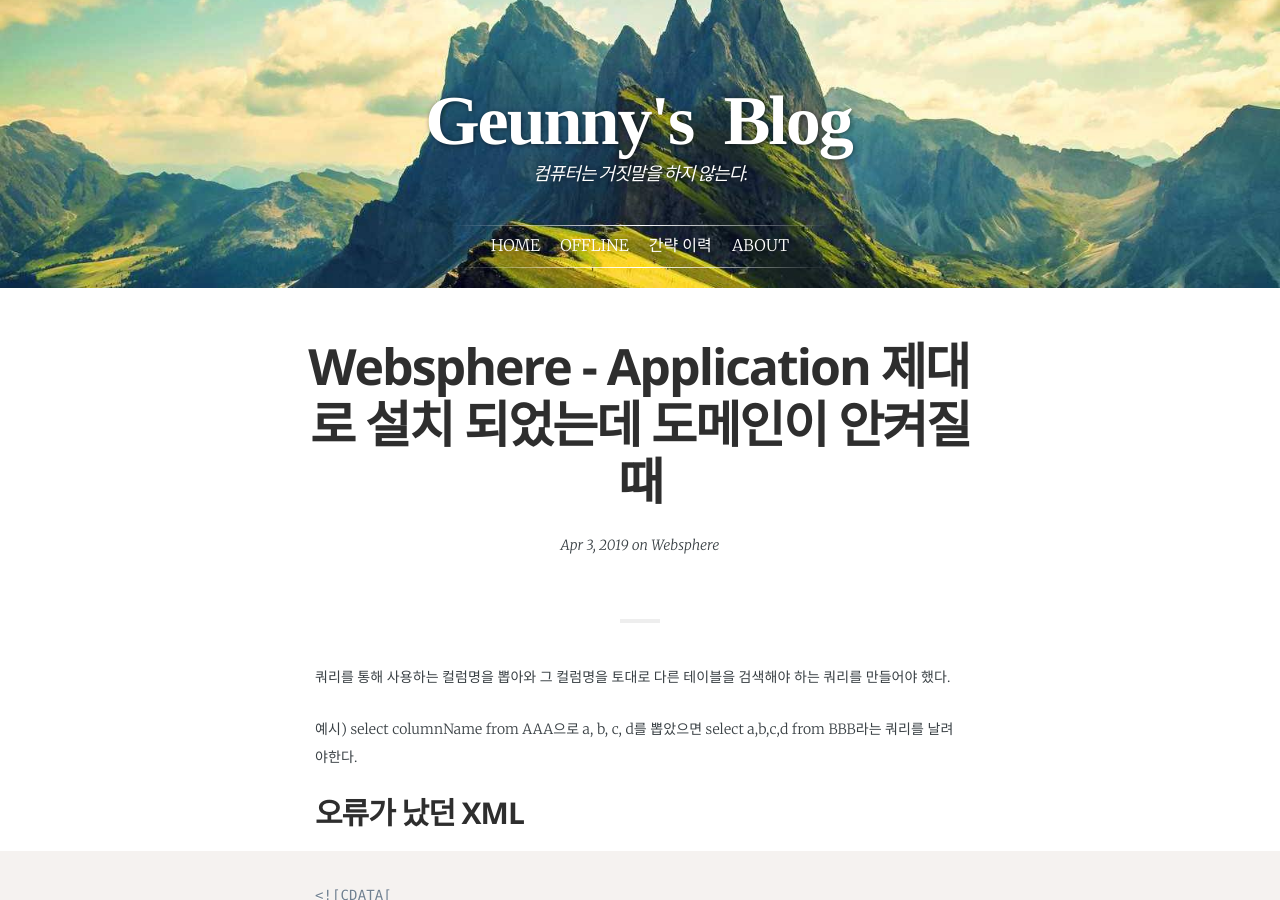
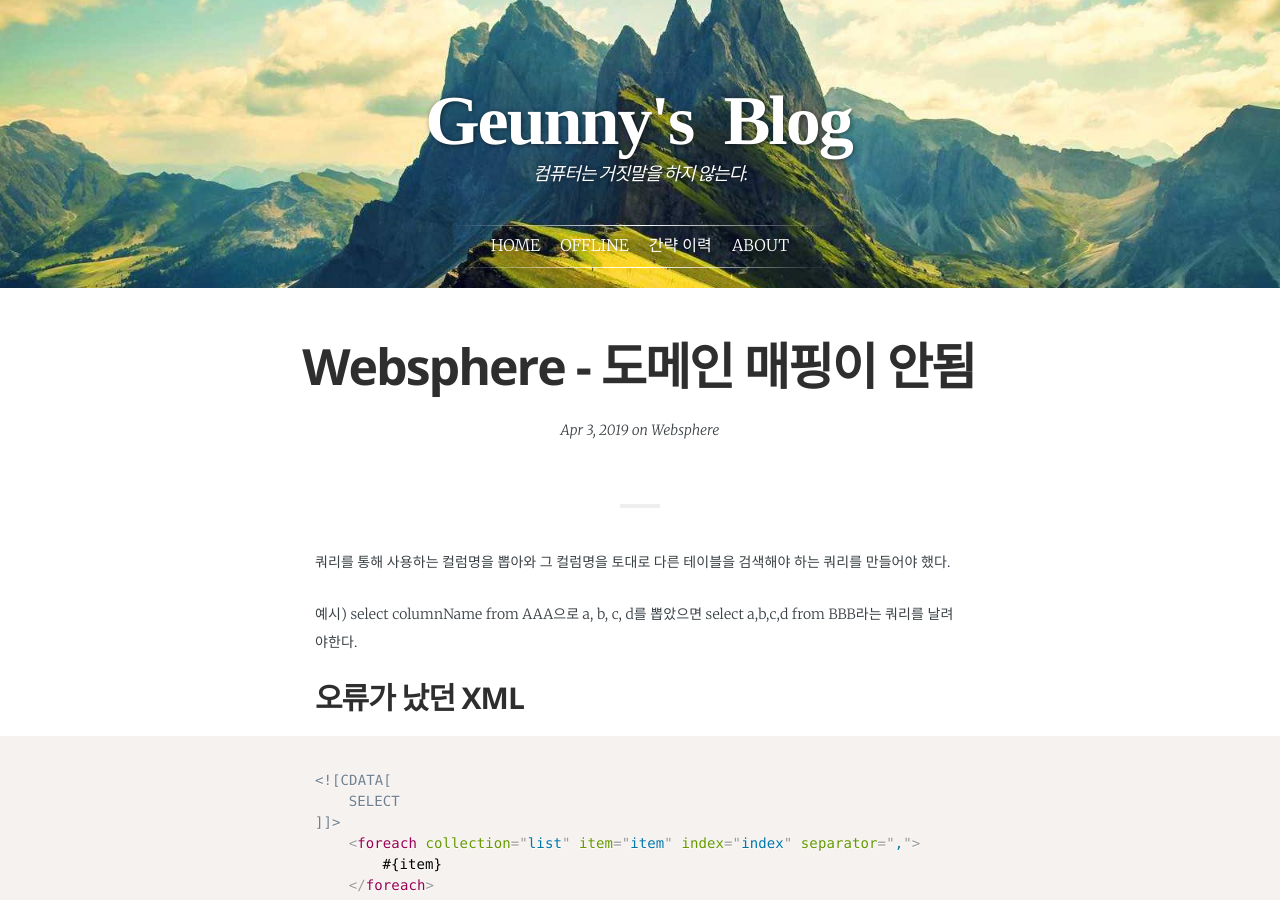
Before and after one commit to jwillmer/jekyllDecent, a Jekyll site: the page built from _posts/2019-04-03-websphere-add-application.md, in a window 1280 px wide and 900 px high. Built offline with Jekyll 4.4.1, drawn with Linux system fonts in a browser that asks for light colours; some web fonts are replaced.

Commit message:
Update 2019-04-03-websphere-add-application.md

```diff
--- a/_posts/2019-04-03-websphere-add-application.md
+++ b/_posts/2019-04-03-websphere-add-application.md
@@ -1,7 +1,7 @@
 ---
 layout:            post
-title:             "Websphere - Application 제대로 설치 되었는데 도메인이 안켜질때"
-menutitle:         "Websphere - Application 제대로 설치 되었는데 도메인이 안켜질때"
+title:             "Websphere - 도메인 매핑이 안됨"
+menutitle:         "Websphere - 도메인 매핑이 안됨"
 tags:              Websphere
 category:          Mistakes & Tips
 author:            geunyoung
```
